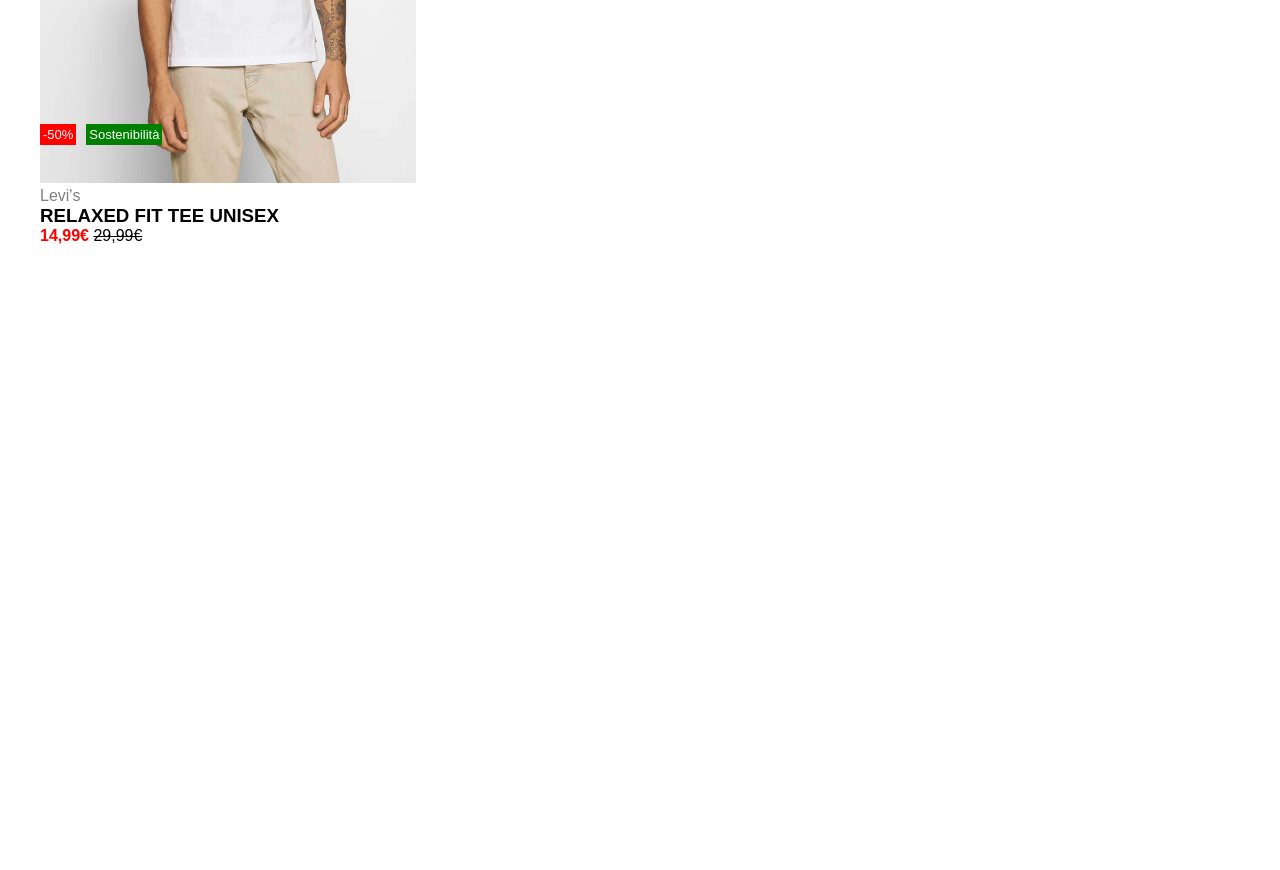
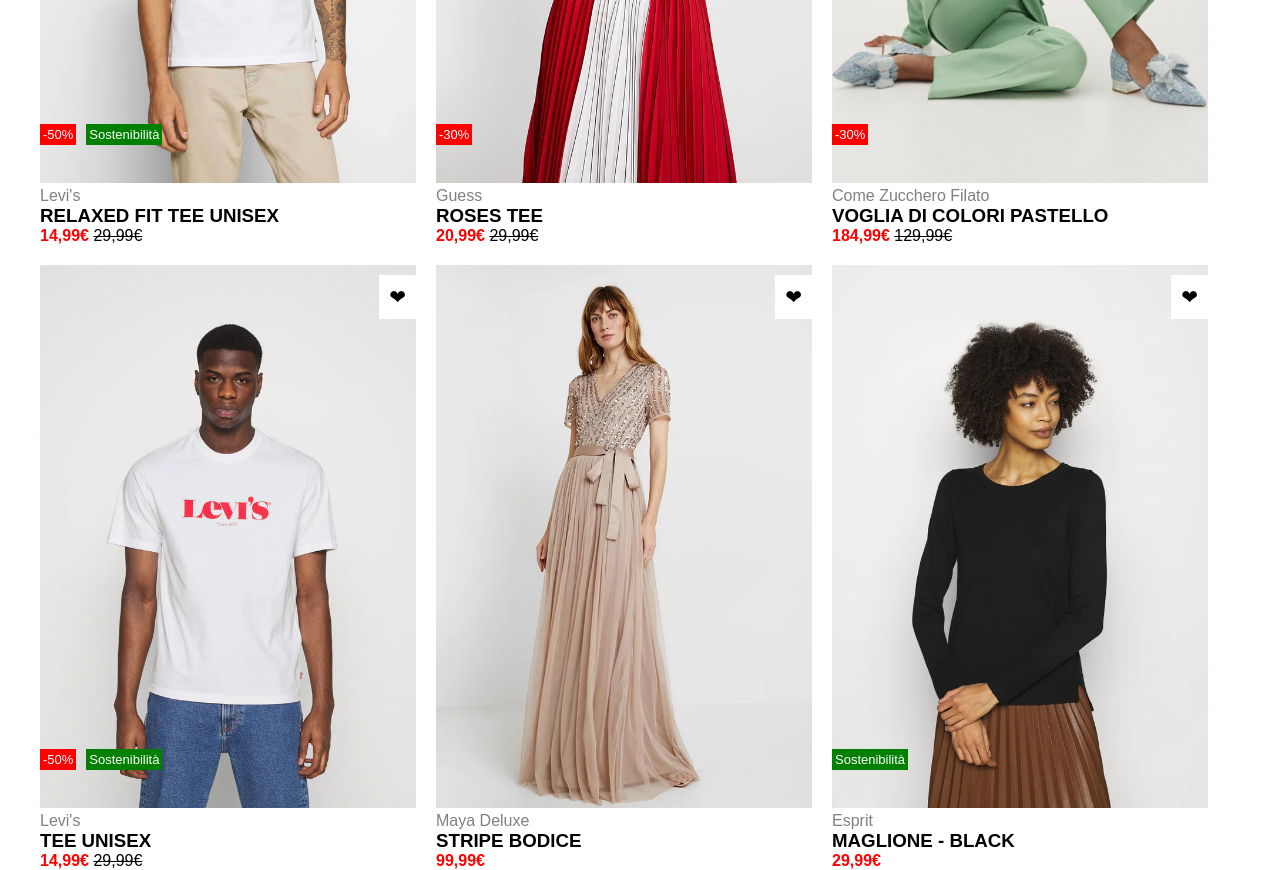
Before and after one commit to MyNameIsAlpaca/html-css-boolando, a plain HTML site: page index.html in a window 1280 px wide. Shown: the part 440-1310 px from the top of the page. Before the commit the page ends 800 px from the top, so only its background shows below. Drawn offline with Linux system fonts and the light colour scheme.

Commit message:
feat: all card done

```diff
--- a/index.html
+++ b/index.html
@@ -42,6 +42,82 @@
                     <div class="eco">Sostenibilità</div>
                 </div>
             </section>
+            <section class="card">
+                <a href="#" class="heart">	&#10084</a>
+                <img class="first" src="img/2.webp" alt="maglietta guess">
+                <img class="second" src="img/2b.webp" alt="maglietta guess">
+                <div class="description">
+                    <span class="marca">Guess</span>
+                    <h3>ROSES TEE</h3>
+                    <div class="price">
+                        <span class="actual-price">20,99&euro;</span>
+                        <span class="old-price">29,99&euro;</span>
+                    </div>
+                </div>
+                <div class="sale">
+                    <div class="percentuale">-30%</div>
+                </div>
+            </section>
+            <section class="card">
+                <a href="#" class="heart">	&#10084</a>
+                <img class="first" src="img/3.webp" alt="vestito come zucchero filato">
+                <img class="second" src="img/3b.webp" alt="vestito come zucchero filato">
+                <div class="description">
+                    <span class="marca">Come Zucchero Filato</span>
+                    <h3>VOGLIA DI COLORI PASTELLO</h3>
+                    <div class="price">
+                        <span class="actual-price">184,99&euro;</span>
+                        <span class="old-price">129,99&euro;</span>
+                    </div>
+                </div>
+                <div class="sale">
+                    <div class="percentuale">-30%</div>
+                </div>
+            </section>
+            <section class="card">
+                <a href="#" class="heart">	&#10084</a>
+                <img class="first" src="img/4.webp" alt="maglietta levis">
+                <img class="second" src="img/4b.webp" alt="maglietta levis">
+                <div class="description">
+                    <span class="marca">Levi's</span>
+                    <h3>TEE UNISEX</h3>
+                    <div class="price">
+                        <span class="actual-price">14,99&euro;</span>
+                        <span class="old-price">29,99&euro;</span>
+                    </div>
+                </div>
+                <div class="sale">
+                    <div class="percentuale">-50%</div>
+                    <div class="eco">Sostenibilità</div>
+                </div>
+            </section>
+            <section class="card">
+                <a href="#" class="heart">	&#10084</a>
+                <img class="first" src="img/5.webp" alt="vestito maya deluxe">
+                <img class="second" src="img/5b.webp" alt="vestito maya deluxe">
+                <div class="description">
+                    <span class="marca">Maya Deluxe</span>
+                    <h3>STRIPE BODICE</h3>
+                    <div class="price">
+                        <span class="actual-price">99,99&euro;</span>
+                    </div>
+                </div>
+            </section>
+            <section class="card">
+                <a href="#" class="heart">	&#10084</a>
+                <img class="first" src="img/6.webp" alt="felpa nera">
+                <img class="second" src="img/6b.webp" alt="felpa nera">
+                <div class="description">
+                    <span class="marca">Esprit</span>
+                    <h3>MAGLIONE - BLACK</h3>
+                    <div class="price">
+                        <span class="actual-price">29,99&euro;</span>
+                    </div>
+                </div>
+                <div class="sale">
+                    <div class="eco">Sostenibilità</div>
+                </div>
+            </section>
         </div>
     </main>
 </body>
```
